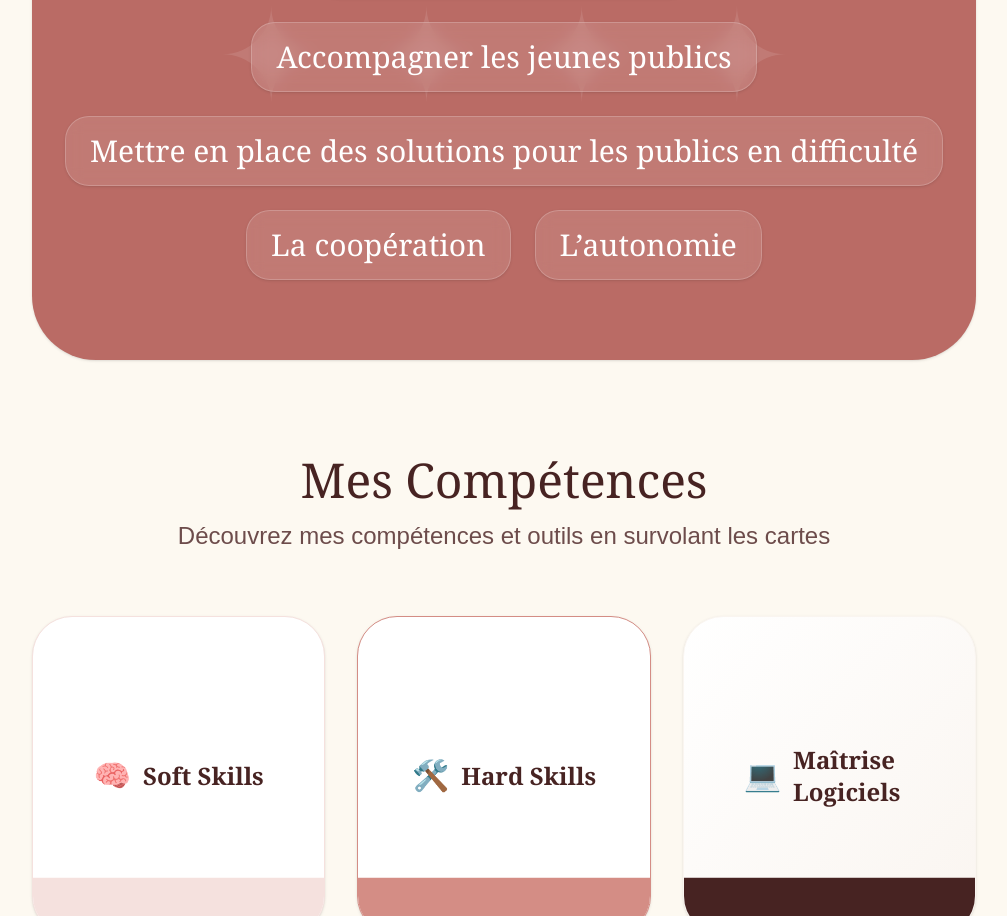
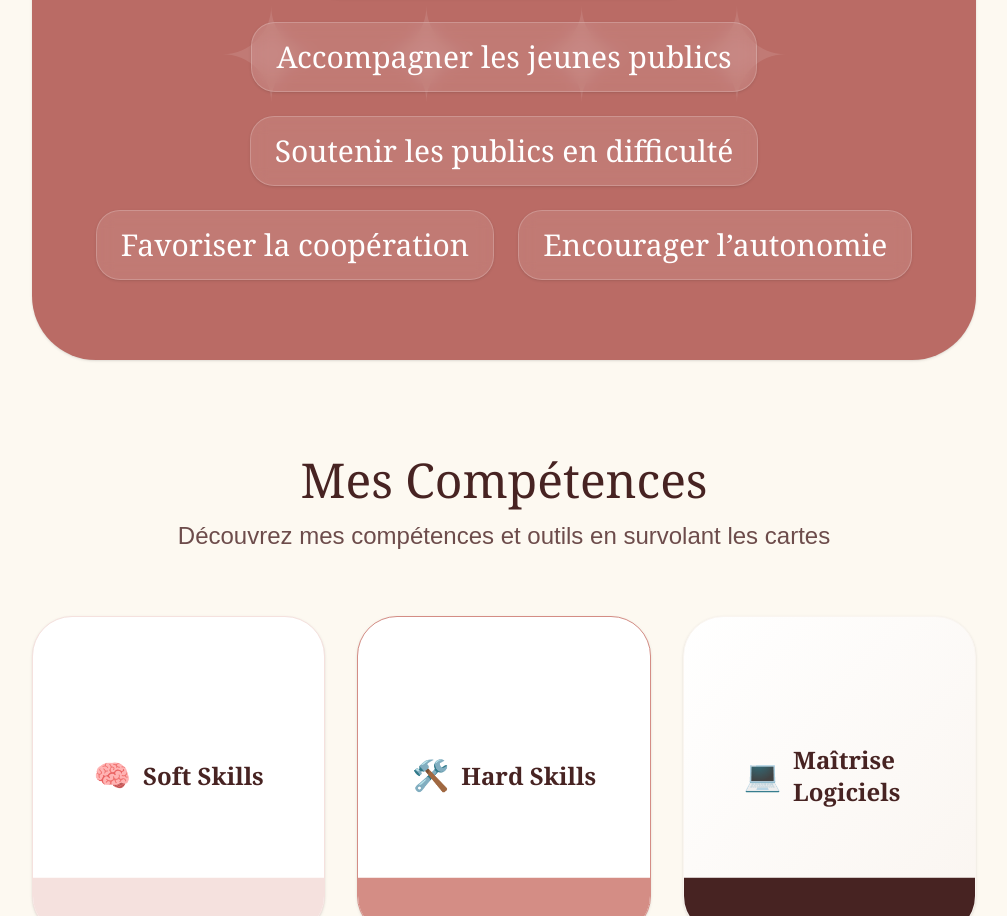
Before and after one commit to ykanael/portfolio, a Next.js app: page / in a window 1280 px wide. Shown: the part 2564-3480 px from the top of the page, without its empty margins (136-1143 px from the left). Built offline with nearby package versions, Linux system fonts and the light colour scheme.

Commit message:
Update page.tsx

```diff
--- a/app/page.tsx
+++ b/app/page.tsx
@@ -213,9 +213,9 @@ export default function Home() {
               {[
                 "Promouvoir l’inclusion",
                 "Accompagner les jeunes publics",
-                "Mettre en place des solutions pour les publics en difficulté",
-                "La coopération",
-                "L’autonomie",
+                "Soutenir les publics en difficulté",
+                "Favoriser la coopération",
+                "Encourager l’autonomie",
               ].map((valeur, idx) => (
                 <span
                   key={idx}
```
